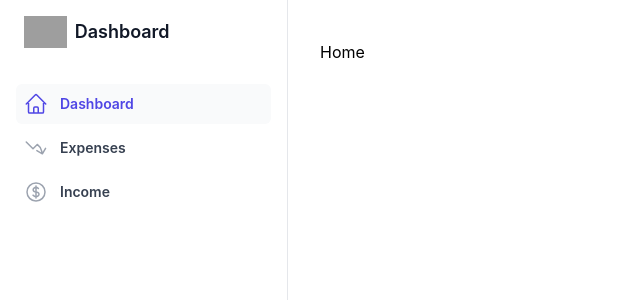
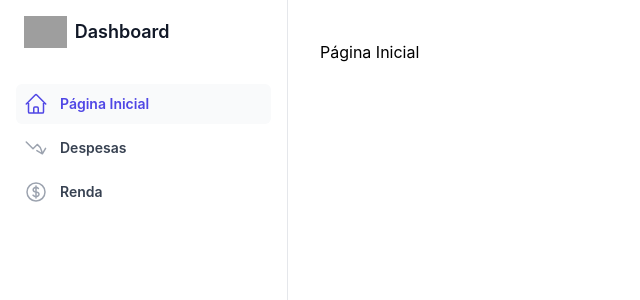
Before and after one commit to LucasGalhardoLima/expenses-app, a React (Create React App) app: page / in a window 1280 px wide. Shown: the top 300 px of the page, without its empty margins (0-640 px from the left). Built offline with nearby package versions, Linux system fonts and the light colour scheme; grey boxes are pictures that could not be loaded.

Commit message:
feat: added i18n

```diff
--- a/package.json
+++ b/package.json
@@ -12,8 +12,11 @@
     "@types/node": "^16.7.13",
     "@types/react": "^18.0.0",
     "@types/react-dom": "^18.0.0",
+    "i18next": "^23.11.5",
+    "i18next-browser-languagedetector": "^8.0.0",
     "react": "^18.3.1",
     "react-dom": "^18.3.1",
+    "react-i18next": "^14.1.2",
     "react-router-dom": "^6.23.1",
     "react-scripts": "5.0.1",
     "typescript": "^4.4.2",
--- a/src/components/Layout/LayoutNavigation.tsx
+++ b/src/components/Layout/LayoutNavigation.tsx
@@ -1,3 +1,5 @@
+import { useTranslation } from 'react-i18next';
+
 import { CustomLink } from '../CustomLink';
 
 interface LayoutNavigationProps {
@@ -15,6 +17,7 @@ export const LayoutNavigation = ({
   navigation,
   onClick,
 }: LayoutNavigationProps) => {
+  const { t } = useTranslation();
   return (
     <nav className="flex flex-1 flex-col">
       <ul className="flex flex-1 flex-col gap-y-7">
@@ -25,10 +28,9 @@ export const LayoutNavigation = ({
                 <CustomLink
                   to={item.href}
                   icon={item.icon}
-                  //   onClick={() => setSidebarOpen(false)}
                   onClick={onClick}
                 >
-                  {item.name}
+                  {t(`${item.name.toLocaleLowerCase()}.title`)}
                 </CustomLink>
               </li>
             ))}
--- /dev/null
+++ b/src/i18n.ts
@@ -0,0 +1,14 @@
+import i18n from 'i18next';
+import { initReactI18next } from 'react-i18next';
+
+import translations from './translations';
+
+const i18nConfig = {
+  resources: translations,
+  fallbackLng: 'pt-BR',
+  defaultNS: 'translations',
+};
+
+i18n.use(initReactI18next).init(i18nConfig);
+
+export default i18n;
--- a/src/index.tsx
+++ b/src/index.tsx
@@ -1,6 +1,7 @@
 import React from "react";
 import ReactDOM from "react-dom/client";
 import "./index.css";
+import './i18n';
 import App from "./App";
 import reportWebVitals from "./reportWebVitals";
 import { BrowserRouter } from "react-router-dom";
@@ -16,7 +17,4 @@ root.render(
   </React.StrictMode>
 );
 
-// If you want to start measuring performance in your app, pass a function
-// to log results (for example: reportWebVitals(console.log))
-// or send to an analytics endpoint. Learn more: https://bit.ly/CRA-vitals
 reportWebVitals();
--- a/src/pages/Expenses/index.tsx
+++ b/src/pages/Expenses/index.tsx
@@ -1,7 +1,10 @@
+import { useTranslation } from 'react-i18next';
+
 export const Expenses: React.FC = () => {
+  const { t } = useTranslation();
   return (
     <div>
-      <h1>Expenses</h1>
+      <h1>{t('expenses.title')}</h1>
     </div>
   );
 };
--- a/src/pages/Home/index.tsx
+++ b/src/pages/Home/index.tsx
@@ -1,7 +1,10 @@
+import { useTranslation } from 'react-i18next';
+
 export const Home: React.FC = () => {
+  const { t } = useTranslation();
   return (
     <div>
-      <h1>Home</h1>
+      <h1>{t('dashboard.title')}</h1>
     </div>
   );
 };
--- a/src/pages/Income/index.tsx
+++ b/src/pages/Income/index.tsx
@@ -1,7 +1,10 @@
+import { useTranslation } from 'react-i18next';
+
 export const Income: React.FC = () => {
+  const { t } = useTranslation();
   return (
     <div>
-      <h1>Income</h1>
+      <h1>{t('income.title')}</h1>
     </div>
   );
 };
--- /dev/null
+++ b/src/translations/en.ts
@@ -0,0 +1,16 @@
+const en = {
+  translations: {
+    home: {
+      message: 'Hello World!',
+      title: 'Home Page',
+    },
+    expenses: {
+      title: 'Expenses',
+    },
+    income: {
+      title: 'Income',
+    },
+  },
+};
+
+export default en;
--- /dev/null
+++ b/src/translations/index.ts
@@ -0,0 +1,9 @@
+import ptBrTranslations from './pt-br';
+import enUsTranslations from './en';
+
+const translations = {
+  'pt-BR': ptBrTranslations,
+  'en-US': enUsTranslations,
+};
+
+export default translations;
--- /dev/null
+++ b/src/translations/pt-br.ts
@@ -0,0 +1,16 @@
+const ptBR = {
+  translations: {
+    dashboard: {
+      message: 'Olá Mundo!',
+      title: 'Página Inicial',
+    },
+    expenses: {
+      title: 'Despesas',
+    },
+    income: {
+      title: 'Renda',
+    },
+  },
+};
+
+export default ptBR;
```
Also changed, not shown: 1 other file (tests, documents, lock files or other folders).
